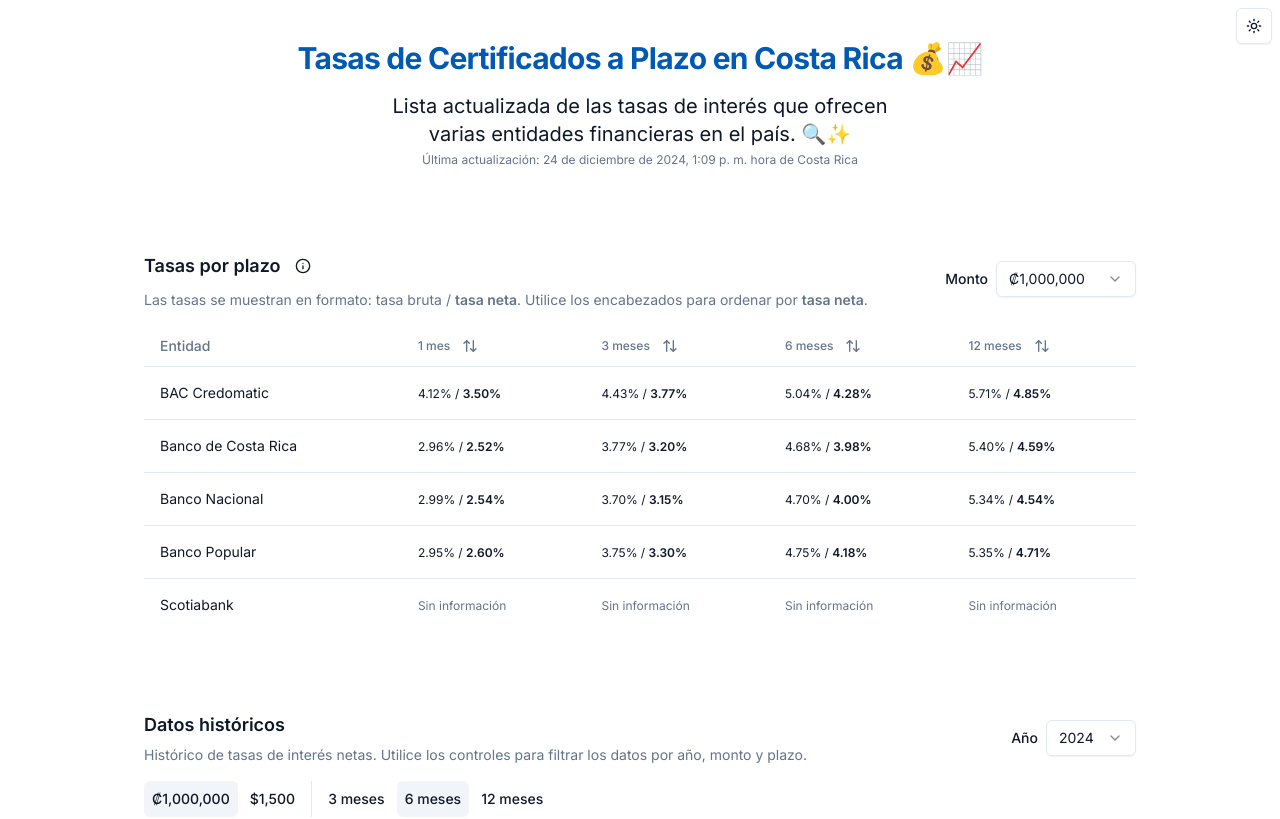
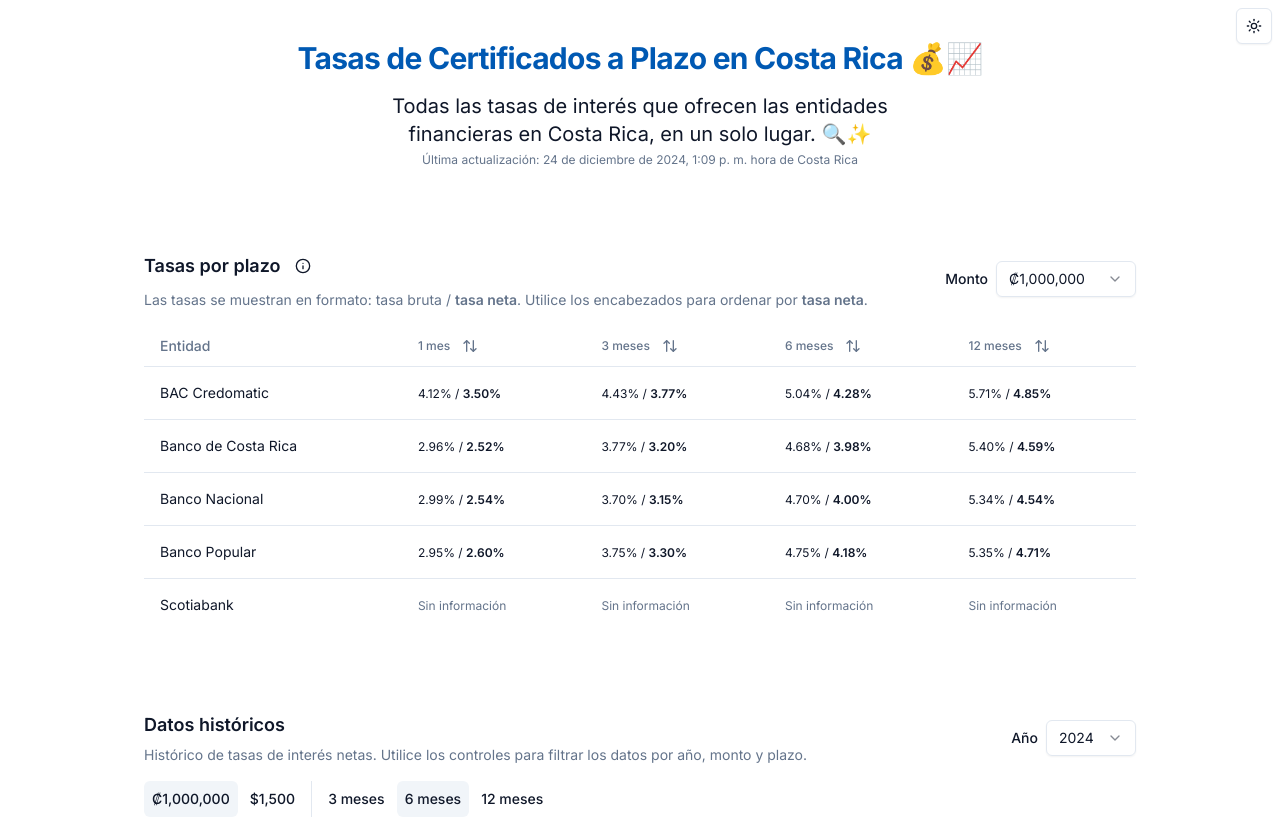
Before and after one commit to gggonzalo/tasas-cdp-cr, a Next.js app: page / in a window 1280 px wide. Shown: the top 819 px of the page. Built offline with nearby package versions, Linux system fonts and the light colour scheme.

Commit message:
change main page desc

```diff
--- a/app/page.tsx
+++ b/app/page.tsx
@@ -44,8 +44,8 @@
           Tasas de Certificados a Plazo en Costa Rica 💰📈
         </h1>
         <p className="mx-auto mb-1 max-w-2xl text-balance text-lg text-secondary-foreground sm:text-xl">
-          Lista actualizada de las tasas de interés que ofrecen varias entidades
-          financieras en el país. 🔍✨
+          Todas las tasas de interés que ofrecen las entidades financieras en
+          Costa Rica, en un solo lugar. 🔍✨
         </p>
         <p className="text-balance text-xs text-muted-foreground">
           Última actualización: {lastUpdateDateFormatted}
```
